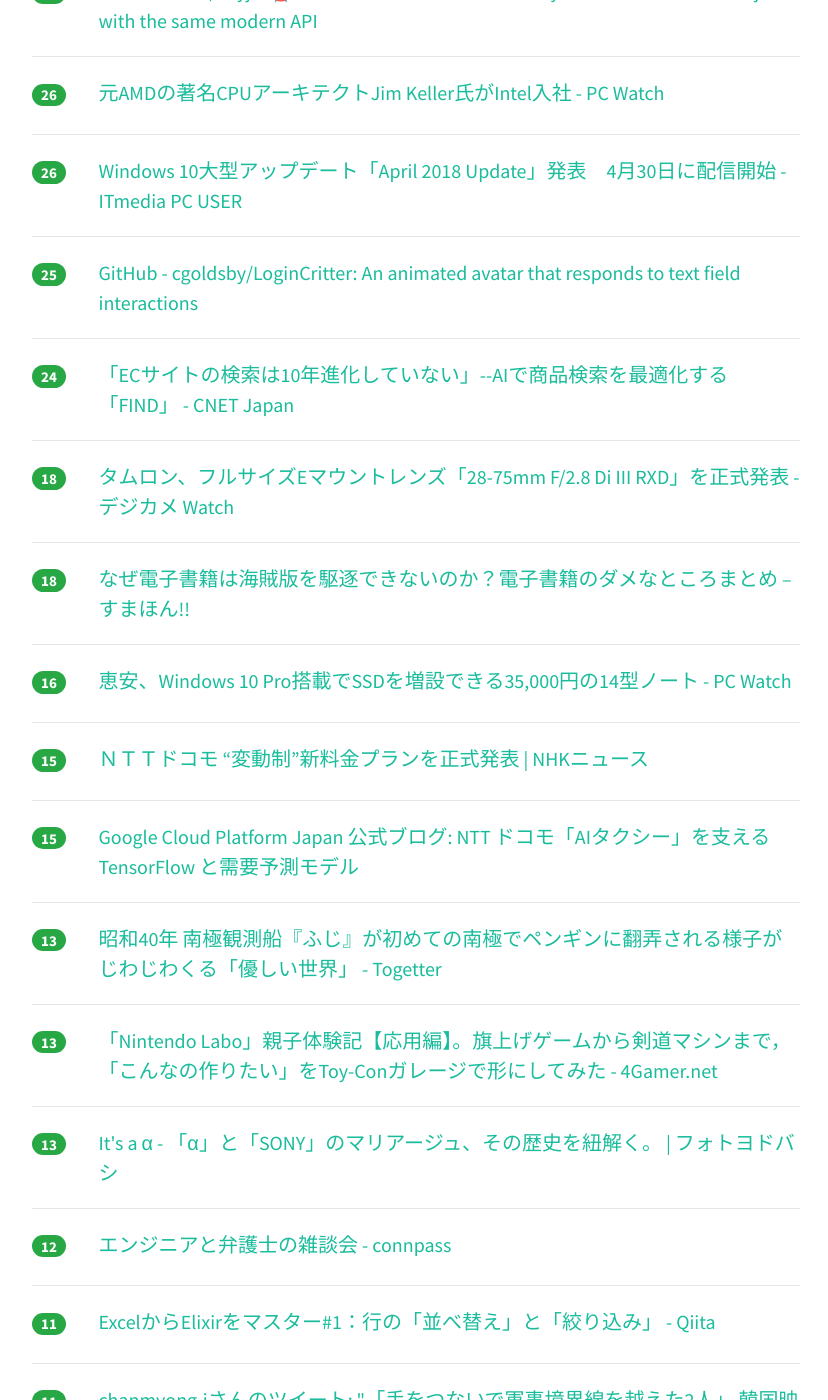
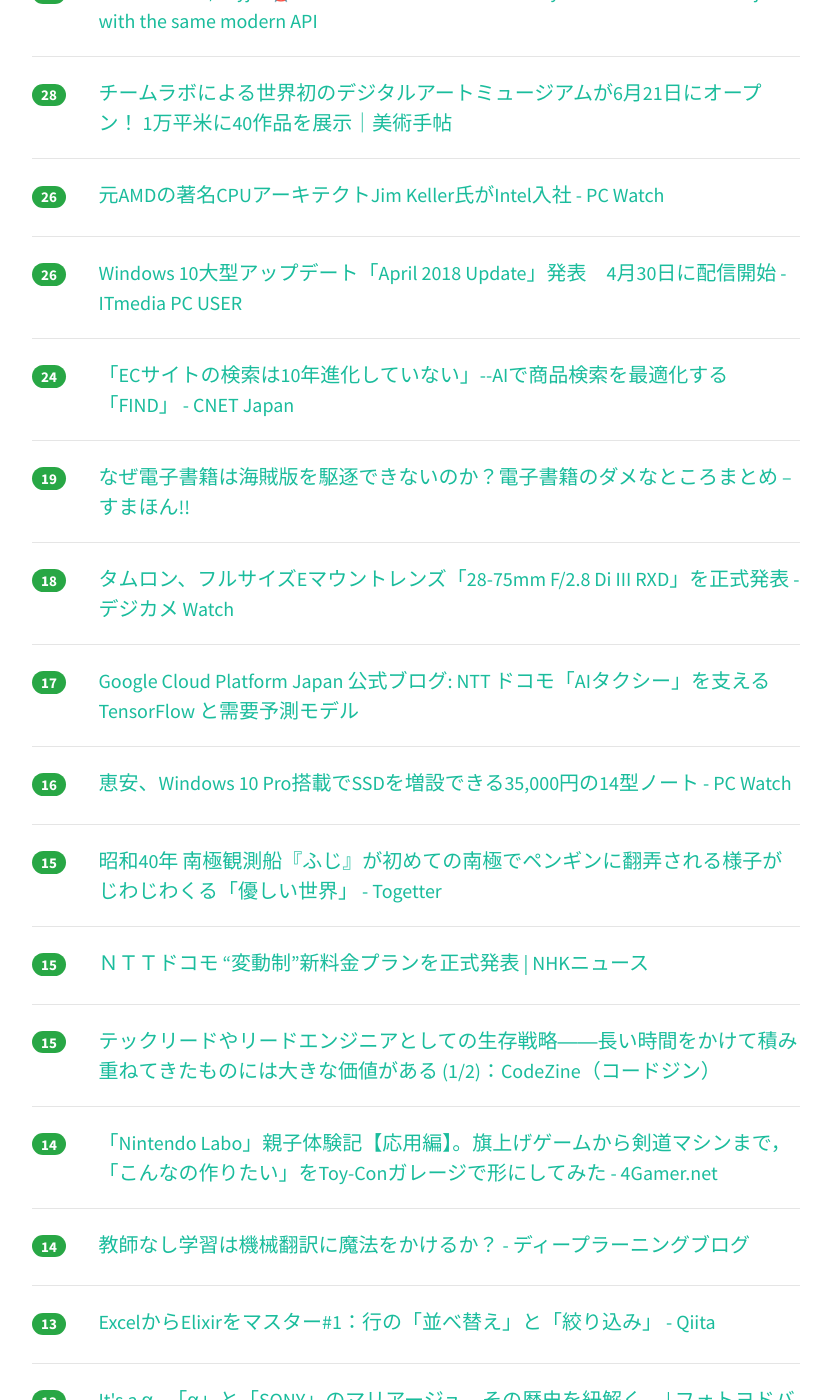
Before and after one commit to yatta47/hatena-matome-site, a Jekyll site: the page built from _posts/2018-04-28-hatena.md, in a window 1280 px wide and 1400 px high, scrolled down 1186 px. Shown: the whole window, without its empty margins (224-1052 px from the left). Built offline with Jekyll 4.4.1, drawn with Linux system fonts in a browser that asks for light colours; nearby versions of some CDN libraries; some of the changed text lies outside the part shown.

Commit message:
Updated 2018-04-28

```diff
--- a/_posts/2018-04-28-hatena.md
+++ b/_posts/2018-04-28-hatena.md
@@ -1,18 +1,18 @@
 ---
 layout: post
 title:  "2018-04-28 はてぶIT"
-date:   2018-04-28 13:02:10
+date:   2018-04-28 14:02:30
 tags: [it-hotentry]
 ---
-30 件のデータあり
+33 件のデータあり
 
 <hr><div class="row">
-<div class="col-1"><span class="badge badge-pill badge-success h2">121</span></div>
+<div class="col-1"><span class="badge badge-pill badge-success h2">137</span></div>
 <div class="col-11"><a href='http://www.beams.co.jp/company/information/detail/229' target='_blank'>＜BEAMS HEART＞＜BEAMS mini＞プリントTシャツ 販売中止及び商品回収のお知らせ | BEAMS</a></div>
 </div>
 <hr>
 <div class="row">
-<div class="col-1"><span class="badge badge-pill badge-success h2">113</span></div>
+<div class="col-1"><span class="badge badge-pill badge-success h2">126</span></div>
 <div class="col-11"><a href='https://gigazine.net/news/20180427-switch-prevent-downgrade-blowing-fuses/' target='_blank'>Nintendo Switchはデバイスを物理的に変更することでシステムソフトウェアのダウングレードを防いでいる - GIGAZINE</a></div>
 </div>
 <hr>
@@ -27,7 +27,7 @@ tags: [it-hotentry]
 </div>
 <hr>
 <div class="row">
-<div class="col-1"><span class="badge badge-pill badge-success h2">33</span></div>
+<div class="col-1"><span class="badge badge-pill badge-success h2">34</span></div>
 <div class="col-11"><a href='http://kabumatome.doorblog.jp/archives/65906721.html' target='_blank'>前澤友作のZOZOTOWN、新“ZOZOSUIT”の技術的劣化と外で着づらい水玉化に非難ごうごう : 市況かぶ全力２階建</a></div>
 </div>
 <hr>
@@ -42,13 +42,18 @@ tags: [it-hotentry]
 </div>
 <hr>
 <div class="row">
-<div class="col-1"><span class="badge badge-pill badge-success h2">28</span></div>
-<div class="col-11"><a href='https://bijutsutecho.com/news/14713/' target='_blank'>チームラボによる世界初のデジタルアートミュージアムが6月21日にオープン！ 1万平米に40作品を展示｜美術手帖</a></div>
+<div class="col-1"><span class="badge badge-pill badge-success h2">29</span></div>
+<div class="col-11"><a href='https://github.com/cgoldsby/LoginCritter' target='_blank'>GitHub - cgoldsby/LoginCritter: An animated avatar that responds to text field interactions</a></div>
 </div>
 <hr>
 <div class="row">
-<div class="col-1"><span class="badge badge-pill badge-success h2">27</span></div>
+<div class="col-1"><span class="badge badge-pill badge-success h2">29</span></div>
 <div class="col-11"><a href='https://github.com/xx45/dayjs' target='_blank'>GitHub - xx45/dayjs: ⏰Fast 2KB immutable date library alternative to Moment.js with the same modern API</a></div>
+</div>
+<hr>
+<div class="row">
+<div class="col-1"><span class="badge badge-pill badge-success h2">28</span></div>
+<div class="col-11"><a href='https://bijutsutecho.com/news/14713/' target='_blank'>チームラボによる世界初のデジタルアートミュージアムが6月21日にオープン！ 1万平米に40作品を展示｜美術手帖</a></div>
 </div>
 <hr>
 <div class="row">
@@ -62,13 +67,13 @@ tags: [it-hotentry]
 </div>
 <hr>
 <div class="row">
-<div class="col-1"><span class="badge badge-pill badge-success h2">25</span></div>
-<div class="col-11"><a href='https://github.com/cgoldsby/LoginCritter' target='_blank'>GitHub - cgoldsby/LoginCritter: An animated avatar that responds to text field interactions</a></div>
+<div class="col-1"><span class="badge badge-pill badge-success h2">24</span></div>
+<div class="col-11"><a href='https://japan.cnet.com/article/35118464/' target='_blank'>「ECサイトの検索は10年進化していない」--AIで商品検索を最適化する「FIND」 - CNET Japan</a></div>
 </div>
 <hr>
 <div class="row">
-<div class="col-1"><span class="badge badge-pill badge-success h2">24</span></div>
-<div class="col-11"><a href='https://japan.cnet.com/article/35118464/' target='_blank'>「ECサイトの検索は10年進化していない」--AIで商品検索を最適化する「FIND」 - CNET Japan</a></div>
+<div class="col-1"><span class="badge badge-pill badge-success h2">19</span></div>
+<div class="col-11"><a href='https://smhn.info/201804-denshi-shoseki-no-damena-tokoro-matome' target='_blank'>なぜ電子書籍は海賊版を駆逐できないのか？電子書籍のダメなところまとめ – すまほん!!</a></div>
 </div>
 <hr>
 <div class="row">
@@ -77,8 +82,8 @@ tags: [it-hotentry]
 </div>
 <hr>
 <div class="row">
-<div class="col-1"><span class="badge badge-pill badge-success h2">18</span></div>
-<div class="col-11"><a href='https://smhn.info/201804-denshi-shoseki-no-damena-tokoro-matome' target='_blank'>なぜ電子書籍は海賊版を駆逐できないのか？電子書籍のダメなところまとめ – すまほん!!</a></div>
+<div class="col-1"><span class="badge badge-pill badge-success h2">17</span></div>
+<div class="col-11"><a href='https://cloudplatform-jp.googleblog.com/2018/04/ntt-docomo-ai-taxi-tensorflow.html' target='_blank'>Google Cloud Platform Japan 公式ブログ: NTT ドコモ「AIタクシー」を支える TensorFlow と需要予測モデル</a></div>
 </div>
 <hr>
 <div class="row">
@@ -88,22 +93,32 @@ tags: [it-hotentry]
 <hr>
 <div class="row">
 <div class="col-1"><span class="badge badge-pill badge-success h2">15</span></div>
+<div class="col-11"><a href='https://togetter.com/li/1222176' target='_blank'>昭和40年 南極観測船『ふじ』が初めての南極でペンギンに翻弄される様子がじわじわくる「優しい世界」 - Togetter</a></div>
+</div>
+<hr>
+<div class="row">
+<div class="col-1"><span class="badge badge-pill badge-success h2">15</span></div>
 <div class="col-11"><a href='https://www3.nhk.or.jp/news/html/20180427/k10011420691000.html' target='_blank'>ＮＴＴドコモ “変動制”新料金プランを正式発表 | NHKニュース</a></div>
 </div>
 <hr>
 <div class="row">
 <div class="col-1"><span class="badge badge-pill badge-success h2">15</span></div>
-<div class="col-11"><a href='https://cloudplatform-jp.googleblog.com/2018/04/ntt-docomo-ai-taxi-tensorflow.html' target='_blank'>Google Cloud Platform Japan 公式ブログ: NTT ドコモ「AIタクシー」を支える TensorFlow と需要予測モデル</a></div>
+<div class="col-11"><a href='https://codezine.jp/article/detail/10779' target='_blank'>テックリードやリードエンジニアとしての生存戦略――長い時間をかけて積み重ねてきたものには大きな価値がある (1/2)：CodeZine（コードジン）</a></div>
+</div>
+<hr>
+<div class="row">
+<div class="col-1"><span class="badge badge-pill badge-success h2">14</span></div>
+<div class="col-11"><a href='http://www.4gamer.net/games/407/G040734/20180424078/' target='_blank'>「Nintendo Labo」親子体験記【応用編】。旗上げゲームから剣道マシンまで，「こんなの作りたい」をToy-Conガレージで形にしてみた - 4Gamer.net</a></div>
+</div>
+<hr>
+<div class="row">
+<div class="col-1"><span class="badge badge-pill badge-success h2">14</span></div>
+<div class="col-11"><a href='http://deeplearning.hatenablog.com/entry/unsupervised_machine_translation' target='_blank'>教師なし学習は機械翻訳に魔法をかけるか？ - ディープラーニングブログ</a></div>
 </div>
 <hr>
 <div class="row">
 <div class="col-1"><span class="badge badge-pill badge-success h2">13</span></div>
-<div class="col-11"><a href='https://togetter.com/li/1222176' target='_blank'>昭和40年 南極観測船『ふじ』が初めての南極でペンギンに翻弄される様子がじわじわくる「優しい世界」 - Togetter</a></div>
-</div>
-<hr>
-<div class="row">
-<div class="col-1"><span class="badge badge-pill badge-success h2">13</span></div>
-<div class="col-11"><a href='http://www.4gamer.net/games/407/G040734/20180424078/' target='_blank'>「Nintendo Labo」親子体験記【応用編】。旗上げゲームから剣道マシンまで，「こんなの作りたい」をToy-Conガレージで形にしてみた - 4Gamer.net</a></div>
+<div class="col-11"><a href='https://qiita.com/piacere/items/6714e1440e3f25fb46a1' target='_blank'>ExcelからElixirをマスター#1：行の「並べ替え」と「絞り込み」 - Qiita</a></div>
 </div>
 <hr>
 <div class="row">
@@ -114,11 +129,6 @@ tags: [it-hotentry]
 <div class="row">
 <div class="col-1"><span class="badge badge-pill badge-success h2">12</span></div>
 <div class="col-11"><a href='https://connpass.com/event/86371/' target='_blank'>エンジニアと弁護士の雑談会 - connpass</a></div>
-</div>
-<hr>
-<div class="row">
-<div class="col-1"><span class="badge badge-pill badge-success h2">11</span></div>
-<div class="col-11"><a href='https://qiita.com/piacere/items/6714e1440e3f25fb46a1' target='_blank'>ExcelからElixirをマスター#1：行の「並べ替え」と「絞り込み」 - Qiita</a></div>
 </div>
 <hr>
 <div class="row">
@@ -137,8 +147,18 @@ tags: [it-hotentry]
 </div>
 <hr>
 <div class="row">
+<div class="col-1"><span class="badge badge-pill badge-success h2">11</span></div>
+<div class="col-11"><a href='https://gigazine.net/news/20180428-cloud9-aws-ide/' target='_blank'>超お手軽にペアプログラミングも可能なプログラミング環境が構築できるAWSの「Cloud9」を使ってみた - GIGAZINE</a></div>
+</div>
+<hr>
+<div class="row">
 <div class="col-1"><span class="badge badge-pill badge-success h2">10</span></div>
 <div class="col-11"><a href='https://blogs.windows.com/japan/2018/04/27/windows10_april_2018_update_announcing/' target='_blank'>Windows 10 April 2018 Update を発表 - Windows Blog for JapanWindows Blog for Japan</a></div>
+</div>
+<hr>
+<div class="row">
+<div class="col-1"><span class="badge badge-pill badge-success h2">10</span></div>
+<div class="col-11"><a href='https://cloud.watch.impress.co.jp/docs/news/1119618.html' target='_blank'>グーグル、Google Cloudで実現するマイクロサービスアーキテクチャを説明 - クラウド Watch</a></div>
 </div>
 <hr>
 <div class="row">
@@ -147,12 +167,7 @@ tags: [it-hotentry]
 </div>
 <hr>
 <div class="row">
-<div class="col-1"><span class="badge badge-pill badge-success h2">7</span></div>
-<div class="col-11"><a href='https://gigazine.net/news/20180428-cloud9-aws-ide/' target='_blank'>超お手軽にペアプログラミングも可能なプログラミング環境が構築できるAWSの「Cloud9」を使ってみた - GIGAZINE</a></div>
+<div class="col-1"><span class="badge badge-pill badge-success h2">8</span></div>
+<div class="col-11"><a href='https://gist.github.com/azu/54313f61b47da4ed1d8e3c2314d2bde5' target='_blank'>AlminとFluxやReduxの違い? · GitHub</a></div>
 </div>
 <hr>
-<div class="row">
-<div class="col-1"><span class="badge badge-pill badge-success h2">7</span></div>
-<div class="col-11"><a href='https://cloud.watch.impress.co.jp/docs/news/1119618.html' target='_blank'>グーグル、Google Cloudで実現するマイクロサービスアーキテクチャを説明 - クラウド Watch</a></div>
-</div>
-<hr>
```
